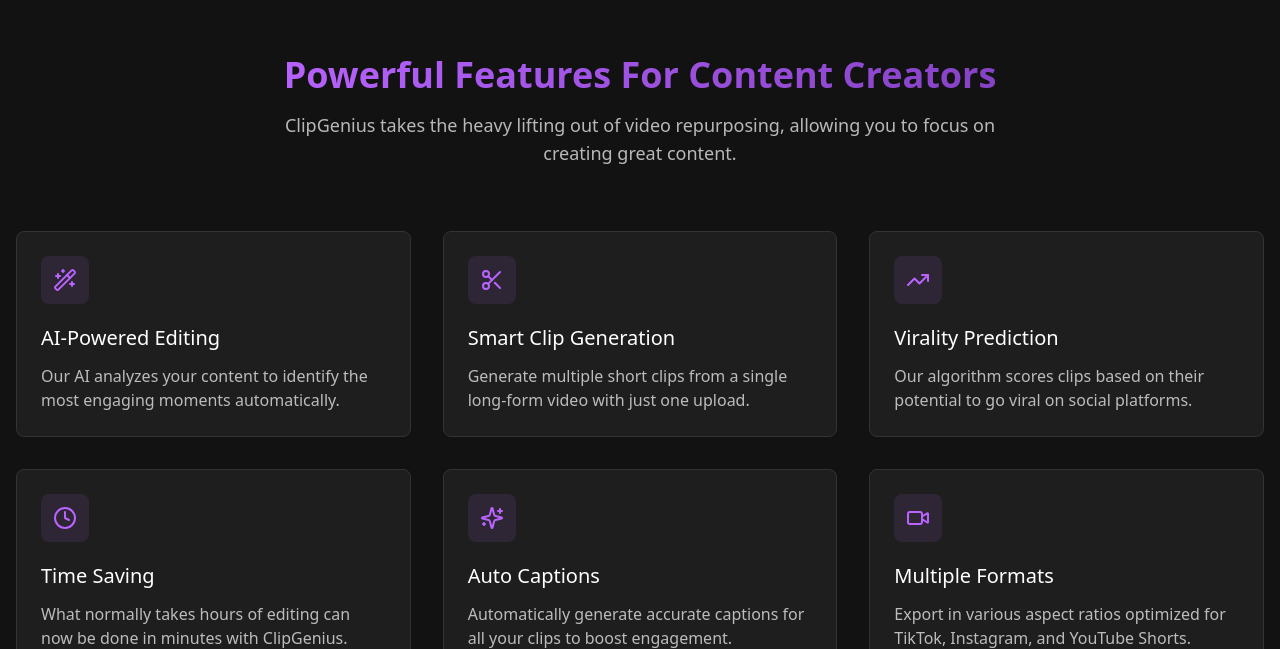
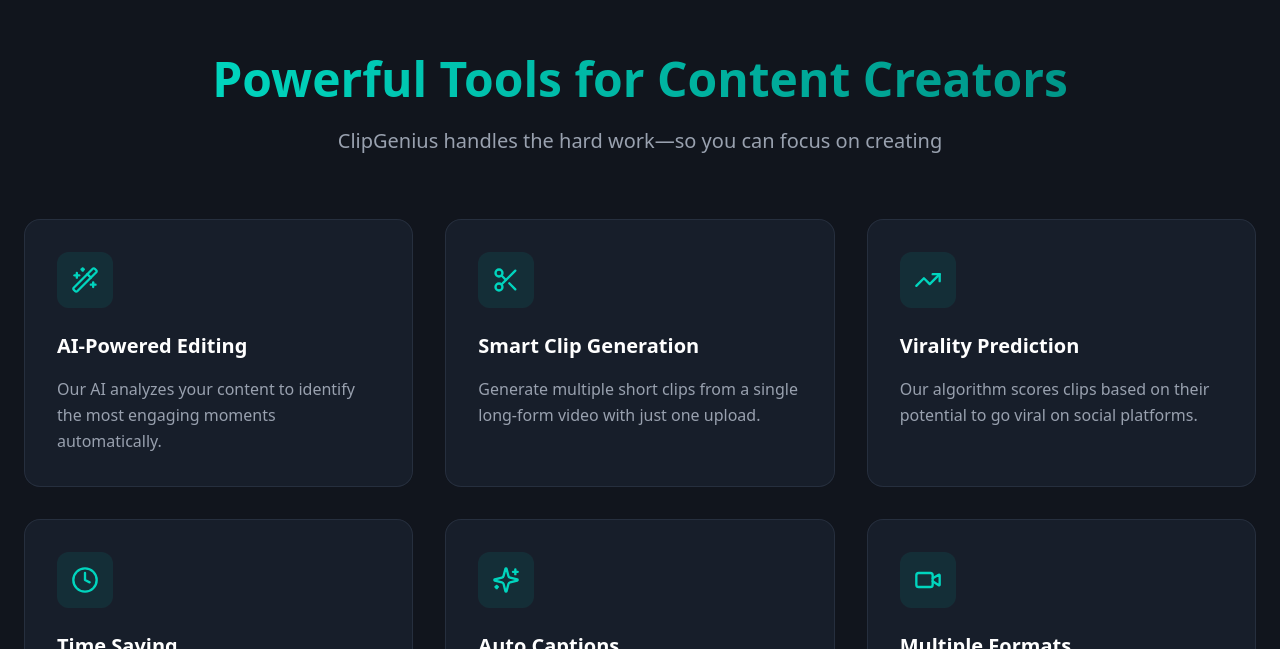
Before and after one commit to mmaazkhanhere/agent-cuts-frontend, a Next.js app: page / in a window 1280 px wide. Shown: the part 691-1340 px from the top of the page. Built offline with nearby package versions, Linux system fonts and the light colour scheme.

Commit message:
feat: implement FeatureCard component and integrate it into Features

```diff
--- /dev/null
+++ b/app/home/FeatureCard.tsx
@@ -0,0 +1,44 @@
+import { LucideIcon } from "lucide-react";
+
+interface FeatureCardProps {
+  icon: LucideIcon;
+  title: string;
+  description: string;
+  delay?: number;
+}
+
+const FeatureCard = ({
+  icon: Icon,
+  title,
+  description,
+  delay = 0,
+}: FeatureCardProps) => {
+  return (
+    <div
+      className="group relative p-8 bg-gray-800/50 backdrop-blur-sm border border-gray-700/50 rounded-2xl hover:border-teal-500/50 transition-all duration-500 hover:scale-105 hover:bg-gray-800/70 animate-fade-in"
+      style={{ animationDelay: `${delay}ms` }}
+    >
+      {/* Gradient background on hover */}
+      <div className="absolute inset-0 bg-gradient-to-br from-teal-500/5 to-transparent opacity-0 group-hover:opacity-100 transition-opacity duration-500 rounded-2xl"></div>
+
+      <div className="relative z-10">
+        <div className="w-14 h-14 bg-teal-500/10 rounded-xl flex items-center justify-center mb-6 group-hover:bg-teal-500/20 transition-colors duration-300">
+          <Icon className="w-7 h-7 text-teal-400 group-hover:text-teal-300 transition-colors duration-300" />
+        </div>
+
+        <h3 className="text-xl font-bold text-white mb-4 group-hover:text-teal-100 transition-colors duration-300">
+          {title}
+        </h3>
+
+        <p className="text-gray-400 leading-relaxed group-hover:text-gray-300 transition-colors duration-300">
+          {description}
+        </p>
+      </div>
+
+      {/* Subtle glow effect */}
+      <div className="absolute inset-0 rounded-2xl opacity-0 group-hover:opacity-100 transition-opacity duration-500 bg-gradient-to-r from-transparent via-teal-500/5 to-transparent"></div>
+    </div>
+  );
+};
+
+export default FeatureCard;
--- a/app/home/Features.tsx
+++ b/app/home/Features.tsx
@@ -7,46 +7,41 @@
   Sparkles,
   Video,
 } from "lucide-react";
-import { ReactElement } from "react";
+import FeatureCard from "./FeatureCard";
 
-interface Feature {
-  icon: ReactElement;
-  title: string;
-  description: string;
-}
-const features: Feature[] = [
+const features = [
   {
-    icon: <Wand2 className="h-6 w-6 text-clipgenius-purple" />,
+    icon: Wand2,
     title: "AI-Powered Editing",
     description:
       "Our AI analyzes your content to identify the most engaging moments automatically.",
   },
   {
-    icon: <Scissors className="h-6 w-6 text-clipgenius-purple" />,
+    icon: Scissors,
     title: "Smart Clip Generation",
     description:
       "Generate multiple short clips from a single long-form video with just one upload.",
   },
   {
-    icon: <TrendingUp className="h-6 w-6 text-clipgenius-purple" />,
+    icon: TrendingUp,
     title: "Virality Prediction",
     description:
       "Our algorithm scores clips based on their potential to go viral on social platforms.",
   },
   {
-    icon: <Clock className="h-6 w-6 text-clipgenius-purple" />,
+    icon: Clock,
     title: "Time Saving",
     description:
       "What normally takes hours of editing can now be done in minutes with ClipGenius.",
   },
   {
-    icon: <Sparkles className="h-6 w-6 text-clipgenius-purple" />,
+    icon: Sparkles,
     title: "Auto Captions",
     description:
       "Automatically generate accurate captions for all your clips to boost engagement.",
   },
   {
-    icon: <Video className="h-6 w-6 text-clipgenius-purple" />,
+    icon: Video,
     title: "Multiple Formats",
     description:
       "Export in various aspect ratios optimized for TikTok, Instagram, and YouTube Shorts.",
@@ -54,32 +49,28 @@
 ];
 const Features = () => {
   return (
-    <section className="py-20 bg-clipgenius-dark-bg relative">
-      <div className="container px-4 mx-auto">
-        <div className="text-center max-w-3xl mx-auto mb-16">
-          <h2 className="text-3xl md:text-4xl font-bold mb-4 gradient-text">
-            Powerful Features For Content Creators
+    <section className="py-20 px-6 bg-gray-900/50">
+      <div className="max-w-7xl mx-auto">
+        <div className="text-center mb-16">
+          <h2 className="text-4xl md:text-5xl font-bold text-white mb-6 text-glow">
+            <span className="bg-gradient-to-r from-teal-400 to-teal-600 bg-clip-text text-transparent">
+              Powerful Tools for Content Creators
+            </span>
           </h2>
-          <p className="text-lg text-white/70">
-            ClipGenius takes the heavy lifting out of video repurposing,
-            allowing you to focus on creating great content.
+          <p className="text-xl text-gray-400 max-w-3xl mx-auto">
+            ClipGenius handles the hard work—so you can focus on creating
           </p>
         </div>
 
-        <div className="grid gap-8 md:grid-cols-2 lg:grid-cols-3">
+        <div className="grid grid-cols-1 md:grid-cols-2 lg:grid-cols-3 gap-8">
           {features.map((feature, index) => (
-            <div
-              key={index}
-              className="bg-clipgenius-dark-card border border-clipgenius-dark-border rounded-lg p-6 hover:border-clipgenius-purple/30 transition-all duration-300"
-            >
-              <div className="w-12 h-12 rounded-lg bg-clipgenius-purple/10 flex items-center justify-center mb-5">
-                {feature.icon}
-              </div>
-              <h3 className="text-xl font-medium text-white mb-3">
-                {feature.title}
-              </h3>
-              <p className="text-white/70">{feature.description}</p>
-            </div>
+            <FeatureCard
+              key={feature.title}
+              icon={feature.icon}
+              title={feature.title}
+              description={feature.description}
+              delay={index * 150}
+            />
           ))}
         </div>
       </div>
```
